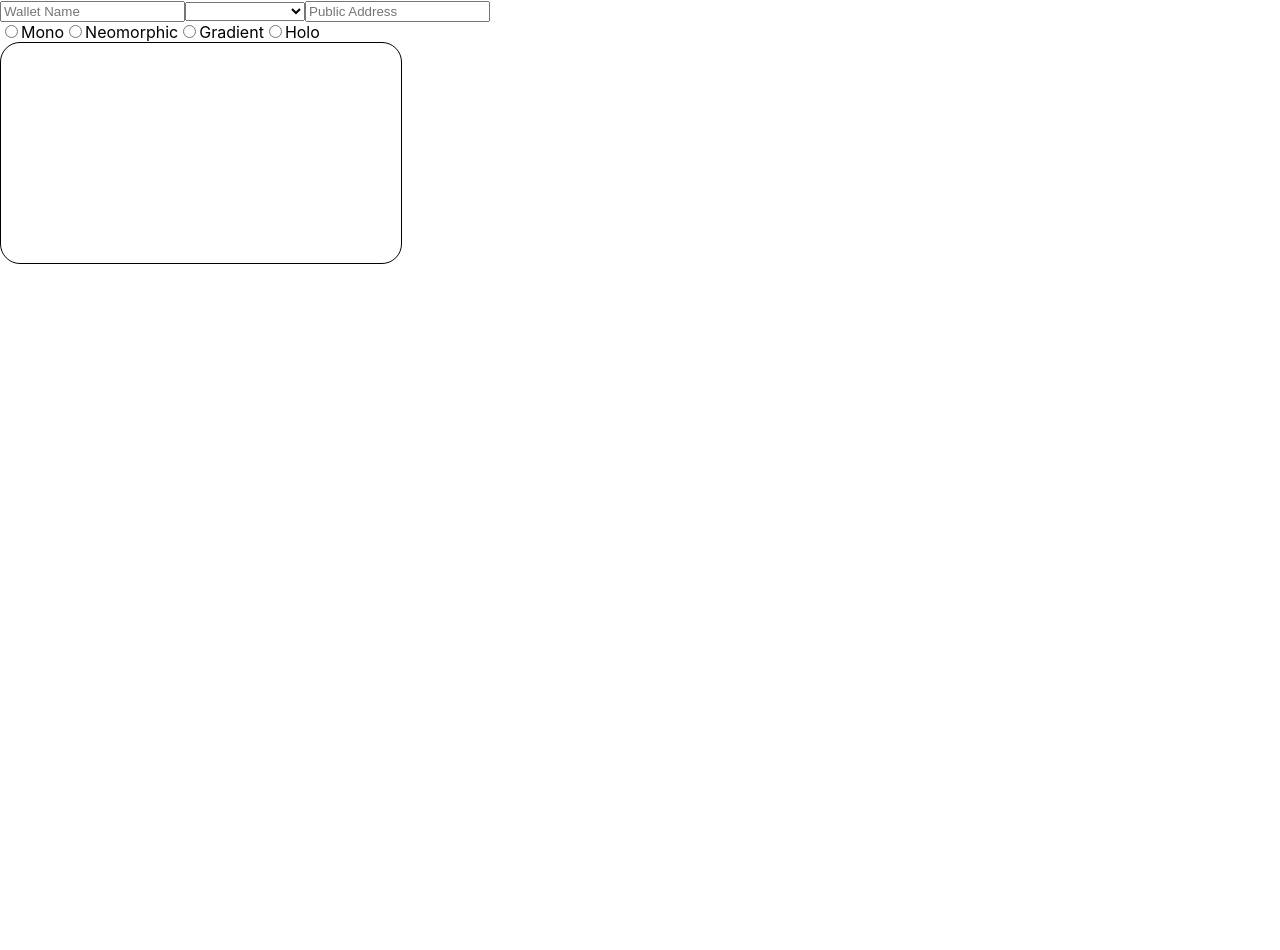
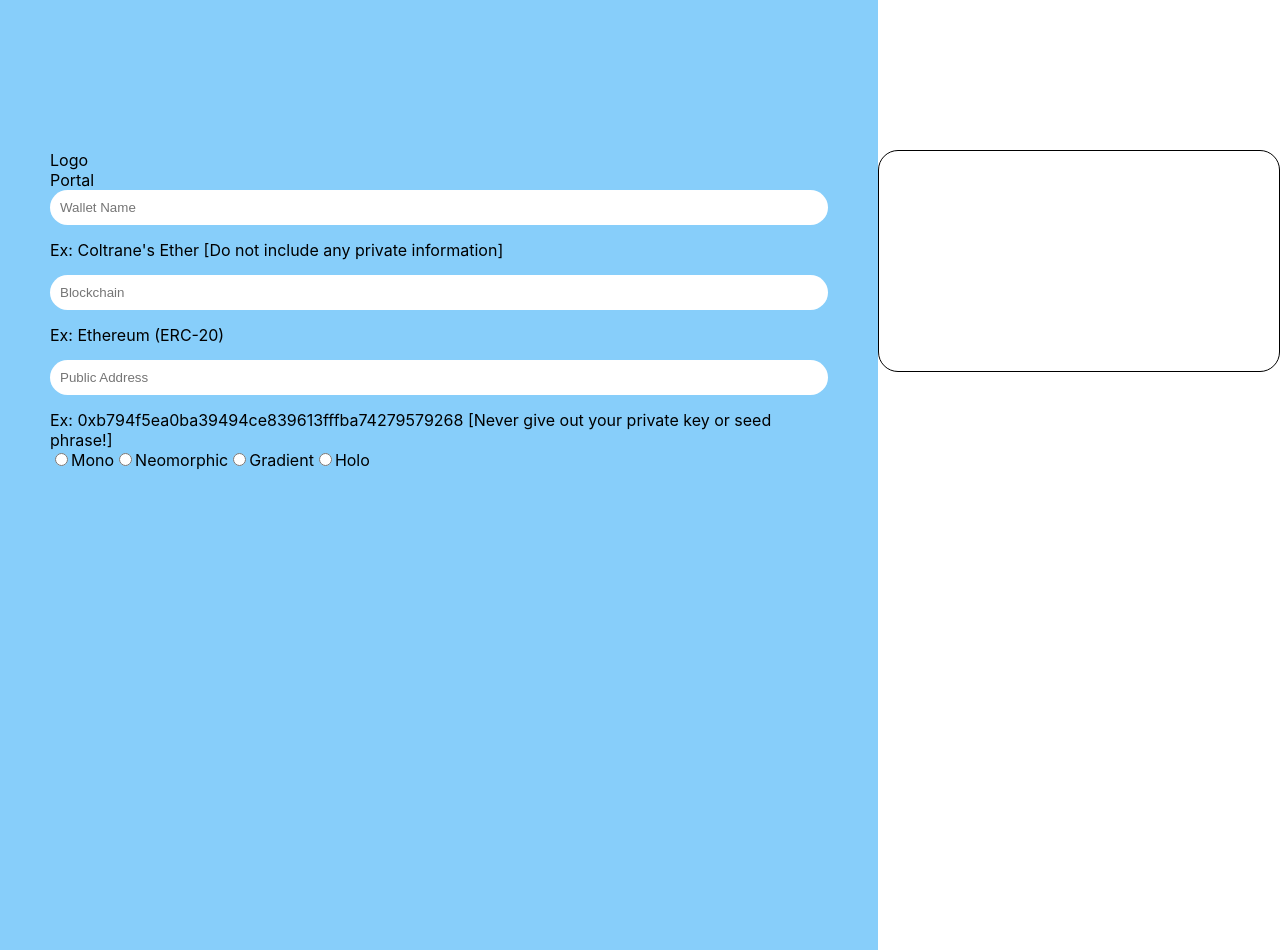
Before and after one commit to coltraneyan/crypto-card, a React (Create React App) app: page / in a window 1280 px wide. Before the commit the page ends 800 px from the top, so only its background shows below. Built offline with nearby package versions, Linux system fonts and the light colour scheme.

Commit message:
added basic styling and logo component

```diff
--- a/src/App.css
+++ b/src/App.css
@@ -1,12 +1,55 @@
+/*App Styling*/
+.app-container {
+  display: flex;
+}
+
+.inputs-wrapper {
+  display: flex;
+  flex-direction: column;
+  padding-top: 150px;
+  padding-left: 50px;
+  padding-right: 50px;
+  background-color: lightskyblue;
+  height: 100vh;
+}
+
+.wallet-wrapper {
+  display: flex;
+  flex-direction: column;
+  align-items: center;
+  padding-top: 150px;
+  height: 100vh;
+  flex: 1;
+}
+
+/*Inputs Styling*/
+
+form {
+  display: flex;
+  flex-direction: column;
+  gap: 15px;
+}
+
+form > input {
+  padding: 10px;
+  border-radius: 25px;
+  border: none;
+}
+/* Card Styling */
+
 .card-basic {
   height: 220px;
   width: 400px;
   border-radius: 20px;
   border: 1px solid black;
+  display: flex;
+  flex-direction: column;
 }
 
 .card-bottom {
   display: flex;
   justify-content: space-between;
-  margin: 50px;
 }
+
+.card-address {
+}
--- a/src/App.js
+++ b/src/App.js
@@ -1,5 +1,6 @@
 import "./App.css";
 import React from "react";
+import Logo from "./components/Logo";
 import Form from "./components/Form";
 import Style from "./components/Style";
 import Wallet from "./components/Wallet";
@@ -45,13 +46,17 @@
 
   render() {
     return (
-      <div>
+      <div className="app-container">
+        <div className="inputs-wrapper">
+          <Logo />
           <Form
             updateName={this.updateName}
             updateBlockchain={this.updateBlockchain}
             updateAddress={this.updateAddress}
           />
           <Style updateStyle={this.updateStyle} />
+        </div>
+        <div className="wallet-wrapper">
           <Wallet
             name={this.state.name}
             blockchain={this.state.blockchain}
@@ -59,6 +64,7 @@
             style={this.state.style}
           />
         </div>
+      </div>
     );
   }
 }
--- a/src/components/Form.js
+++ b/src/components/Form.js
@@ -10,22 +10,26 @@
             placeholder="Wallet Name"
             onChange={(event) => this.props.updateName(event.target.value)}
           />
-          <select
-            name="Blockchain"
+          <div>
+            Ex: Coltrane's Ether [Do not include any private information]
+          </div>
+          <input
+            type="text"
+            placeholder="Blockchain"
             onChange={(event) =>
               this.props.updateBlockchain(event.target.value)
             }
-          >
-            <option value="empty"></option>
-            <option value="Bitcoin (BTC)">Bitcoin (BTC)</option>
-            <option value="Ethereum (ETH)">Ethereum (ETH)</option>
-            <option value="Binance (BNB)">Binance (BNB)</option>
-          </select>
+          />
+          <div>Ex: Ethereum (ERC-20)</div>
           <input
             type="text"
             placeholder="Public Address"
             onChange={(event) => this.props.updateAddress(event.target.value)}
           />
+          <div>
+            Ex: 0xb794f5ea0ba39494ce839613fffba74279579268 [Never give out your
+            private key or seed phrase!]
+          </div>
         </form>
       </div>
     );
--- /dev/null
+++ b/src/components/Logo.js
@@ -0,0 +1,14 @@
+import React from "react";
+
+class Logo extends React.Component {
+  render() {
+    return (
+      <div>
+        <div>Logo</div>
+        <div>Portal</div>
+      </div>
+    );
+  }
+}
+
+export default Logo;
```
Lines whose indentation alone changed are shown as unchanged.
